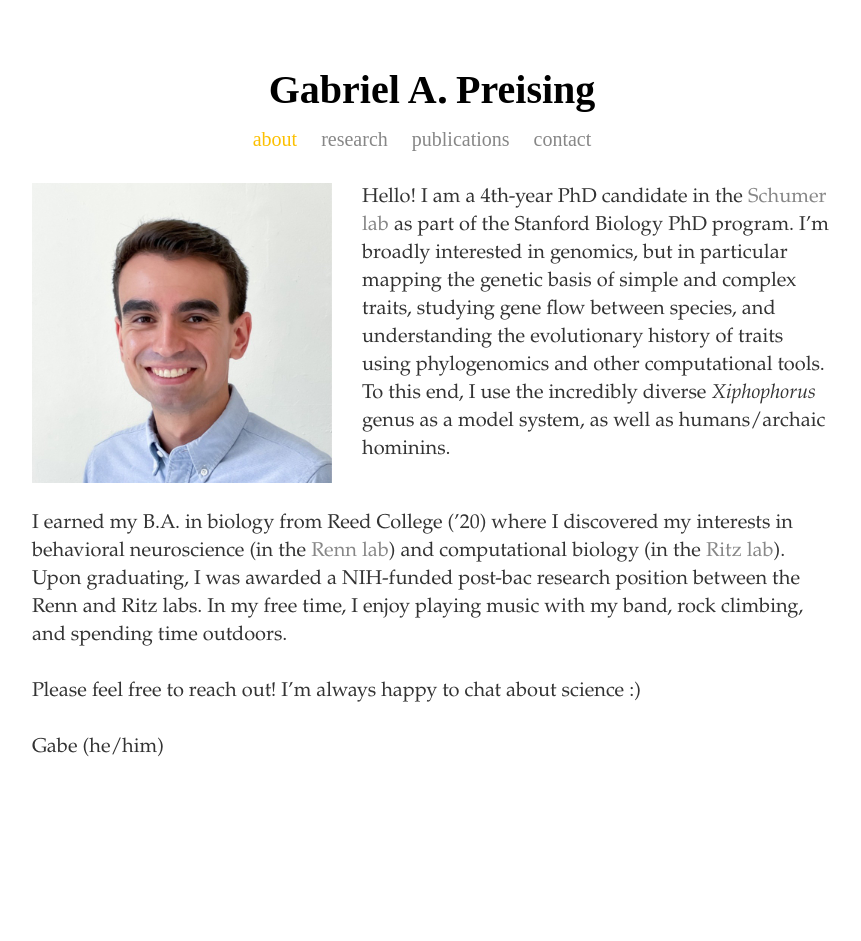
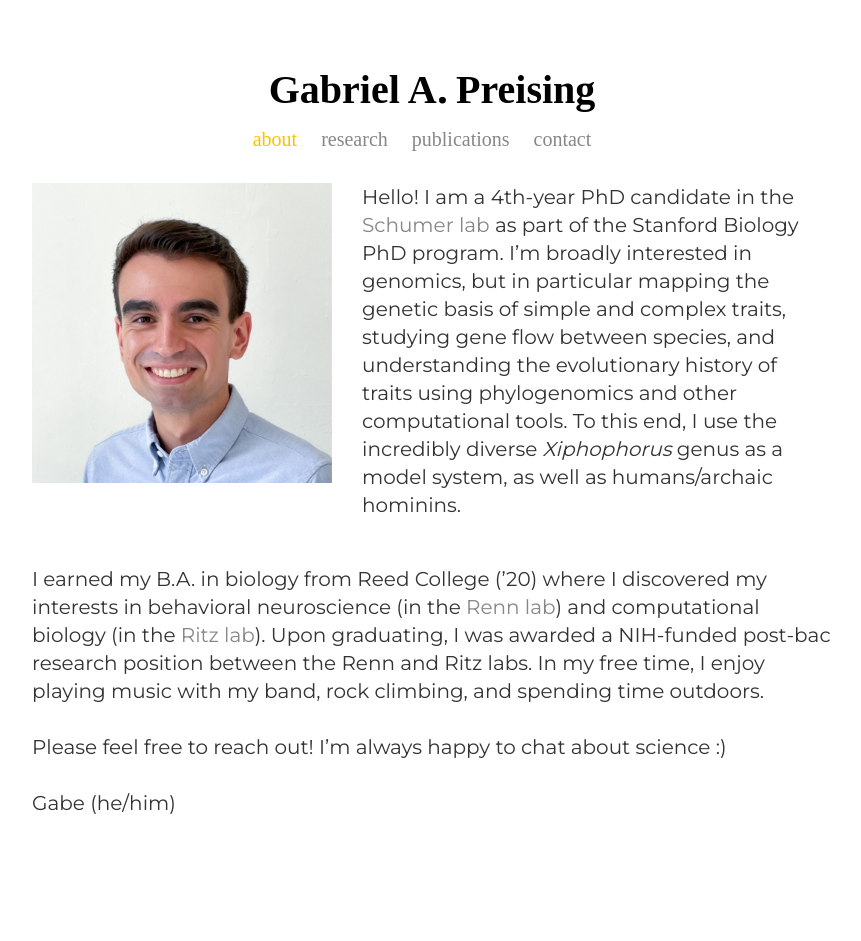
Before and after one commit to gpreising/gpreising.github.io, a Jekyll site: the page built from index.html, in a window 1280 px wide. Shown: the whole page, without its empty margins (208-1069 px from the left). Built offline with Jekyll 4.4.1, drawn with Linux system fonts in a browser that asks for light colours; before the commit the page ends 900 px from its top, so only the background shows below that.

Commit message:
changed body text to Montserrat

```diff
--- a/css/main.css
+++ b/css/main.css
@@ -1,4 +1,5 @@
 @import url(https://fonts.googleapis.com/css?family=Noto%20Sans%20Adlam);
+@import url(https://fonts.googleapis.com/css?family=Montserrat);
 
 @media only screen and (min-width: 1025px) { body { margin: 60px auto; width: 800px; overflow: visible !important; } }
 @media only screen and (max-width: 1024px) { body { margin: 60px 60px; width: 480px; transform: scale(1.8); transform-origin: 0 0; -webkit-text-size-adjust: 100%; overflow: visible !important; } }
@@ -10,4 +11,4 @@ a { font-size: 20px; line-height: 1.4em; text-decoration: none; color: #878787;
 a:hover, #about.active, #research.active, #publications.active, #contact.active { font-size: 20px; line-height: 1.4em; text-decoration: none; color: #FCC000; }
 
 h1 { text-align: center; font-size: 40px; font-family:'Noto Sans Adlam'; margin-bottom: 10px; overflow: visible !important; }
-p { font-size: 20px; line-height: 1.4em; font-family:'Garamond'; color: #333; margin-bottom: 10px; margin-top: 0px; overflow: visible !important; }
+p { font-size: 20px; line-height: 1.4em; font-family:'Montserrat'; color: #333; margin-bottom: 10px; margin-top: 0px; overflow: visible !important; }
```
